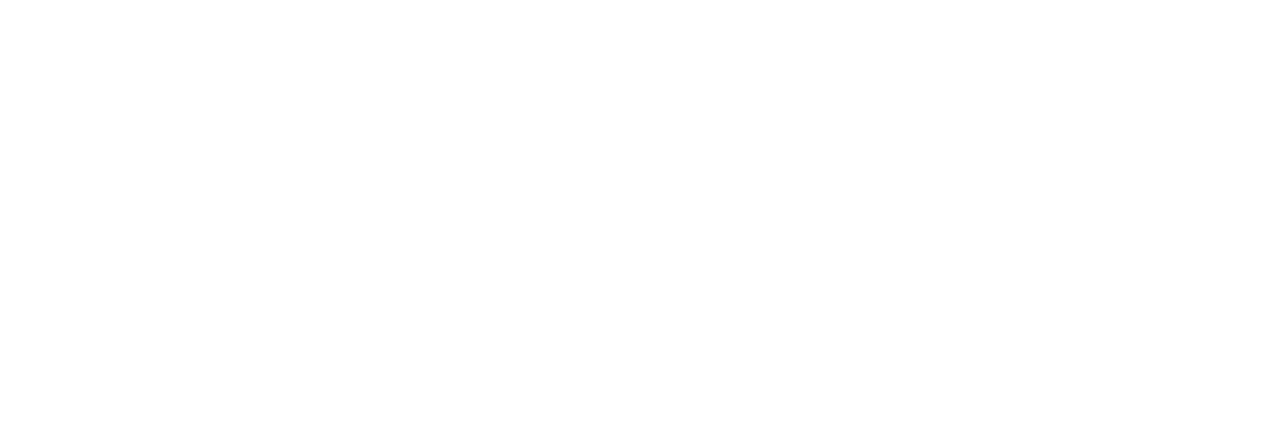
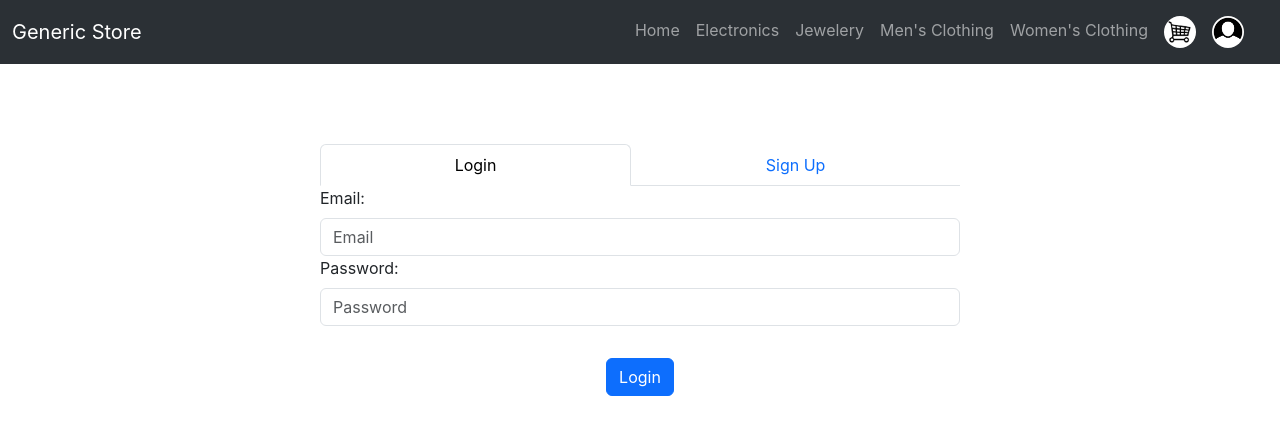
Before and after one commit to ebro1230/Shopping_Website, a React (Create React App) app: page /login in a window 1280 px wide. Before the commit this address had no page. Shown: the top 434 px of the page. Built offline with nearby package versions, Linux system fonts and the light colour scheme.

Commit message:
Adding login/signup page

```diff
--- a/src/App.js
+++ b/src/App.js
@@ -6,8 +6,8 @@
 import CheckOut from "./Views/CheckOut";
 import Category from "./Views/Category";
 import AddProductPage from "./Views/AddProductPage";
+import LoginPage from "./Views/LoginPage";
 
-// import "./App.css";
 const App = () => {
   return (
     <>
@@ -18,6 +18,7 @@
         <Route path="/product/:productId" element={<ProductPage />} />
         <Route path="/checkout" element={<CheckOut />} />
         <Route path="/product/newproduct" element={<AddProductPage />} />
+        <Route path="/login" element={<LoginPage />} />
       </Routes>
     </>
   );
--- a/src/Components/CustomNav.js
+++ b/src/Components/CustomNav.js
@@ -7,6 +7,7 @@
 import Badge from "react-bootstrap/Badge";
 import { LinkContainer } from "react-router-bootstrap";
 import shopping_cart from "../Images/shopping-cart.png";
+import login from "../Images/Login.png";
 
 function CustomNav(props) {
   const cart = props.cart;
@@ -72,6 +73,11 @@
                     ) : null}
                   </Nav.Link>
                 </LinkContainer>
+                <LinkContainer to="/login" state={{ oldCart: { cart } }}>
+                  <Nav.Link className="shoppingCart-div">
+                    <Image src={login} roundedCircle fluid />
+                  </Nav.Link>
+                </LinkContainer>
               </Nav>
             </Offcanvas.Body>
           </Navbar.Offcanvas>
--- /dev/null
+++ b/src/Views/LoginPage.js
@@ -0,0 +1,141 @@
+import React, { useState, useEffect } from "react";
+import { useLocation, useNavigate } from "react-router-dom";
+import CustomNav from "../Components/CustomNav";
+import { passwordTest, emailTest } from "../validations";
+import Tab from "react-bootstrap/Tab";
+import Tabs from "react-bootstrap/Tabs";
+import Form from "react-bootstrap/Form";
+import Col from "react-bootstrap/Col";
+import { Modal } from "react-bootstrap";
+import { Button } from "react-bootstrap";
+
+const LoginPage = () => {
+  const [email, setEmail] = useState("");
+  const [validEmail, setValidEmail] = useState(false);
+  const [password, setPassword] = useState("");
+  const [validPassword, setValidPassword] = useState(false);
+  const [cart, setCart] = useState([]);
+  const location = useLocation();
+  const navigate = useNavigate();
+
+  useEffect(() => {
+    if (location.state) {
+      const { oldCart } = location.state;
+      setCart(oldCart.cart);
+    }
+  }, []);
+
+  const handleLogin = (e) => {
+    e.preventdefault();
+    if (!emailTest(email.toLowerCase())) {
+      setValidEmail(true);
+      setTimeout(() => {
+        setValidEmail(false);
+      }, 3000);
+    } else if (!passwordTest(password)) {
+      setValidPassword(true);
+      setTimeout(() => {
+        setValidPassword(false);
+      }, 3000);
+    } else {
+      //Check for email of user
+    }
+  };
+
+  const handleSignUp = (e) => {
+    e.preventdefault();
+    if (!emailTest(email.toLowerCase())) {
+      setValidEmail(false);
+    } else if (!passwordTest(password)) {
+      setValidPassword(false);
+    } else {
+      //Check if email is unique
+    }
+  };
+
+  return (
+    <>
+      <CustomNav cart={cart} />
+      <div className="login-div">
+        <Col xs={11} s={8} md={8} lg={6} xl={6}>
+          <Tabs defaultActiveKey="login" id="login-tab" fill>
+            <Tab eventKey="login" title="Login">
+              <Form>
+                <Form.Group>
+                  <Form.Label>Email:</Form.Label>
+                  <Form.Control
+                    type="email"
+                    placeholder="Email"
+                    value={email}
+                    onChange={(e) => {
+                      setEmail(e.target.value.toLowerCase());
+                    }}
+                    required
+                  />
+                  <Form.Label>Password:</Form.Label>
+                  <Form.Control
+                    type="password"
+                    placeholder="Password"
+                    value={password}
+                    onChange={(e) => {
+                      setPassword(e.target.value);
+                    }}
+                    required
+                  />
+                </Form.Group>
+                <Form.Group className="submitButton-div">
+                  <Button
+                    className="loginButton"
+                    variant="primary"
+                    type="submit"
+                    onClick={handleLogin}
+                  >
+                    Login
+                  </Button>
+                </Form.Group>
+              </Form>
+            </Tab>
+            <Tab eventKey="signUp" title="Sign Up">
+              <Form>
+                <Form.Group>
+                  <Form.Label>Email:</Form.Label>
+                  <Form.Control
+                    type="email"
+                    placeholder="Email"
+                    value={email}
+                    onChange={(e) => {
+                      setEmail(e.target.value.toLowerCase());
+                    }}
+                    required
+                  />
+                  <Form.Label>Password:</Form.Label>
+                  <Form.Control
+                    type="password"
+                    placeholder="Password"
+                    value={password}
+                    onChange={(e) => {
+                      setPassword(e.target.value);
+                    }}
+                    required
+                  />
+                </Form.Group>
+                <Form.Group className="submitButton-div">
+                  <Button
+                    className="signUpButton"
+                    variant="primary"
+                    type="submit"
+                    onClick={handleSignUp}
+                  >
+                    Sign Up
+                  </Button>
+                </Form.Group>
+              </Form>
+            </Tab>
+          </Tabs>
+        </Col>
+      </div>
+    </>
+  );
+};
+
+export default LoginPage;
--- a/src/index.css
+++ b/src/index.css
@@ -307,3 +307,13 @@
   display:flex;
   justify-content: center;
 }
+.login-div{
+  display:flex;
+  justify-content: center;
+  margin-top: 5rem;
+}
+.submitButton-div{
+  display:flex;
+  justify-content: center;
+  margin-top: 2rem;
+}
--- /dev/null
+++ b/src/validations.js
@@ -0,0 +1,13 @@
+const passwordTest = (password) => {
+  const passwordRequirements =
+    /^(?=.*[a-z])(?=.*[A-Z])(?=.*\d)(?=.*[@#$%!^&*()\-_=+{}|?>.<,:;~`]).{8,}$/;
+  return passwordRequirements.test(password);
+};
+
+const emailTest = (email) => {
+  const emailRequirements =
+    /^(?!.*[A-Z0-9.%+-]+@[A-Z0-9.-]+.[A-Z]{2,})([a-z0-9.%+-]+@[a-z0-9.-]+.[a-z]{2,})$/;
+  return emailRequirements.test(email);
+};
+
+export { passwordTest, emailTest };
```
Also changed, not shown: src/Images/Login.png (added).
